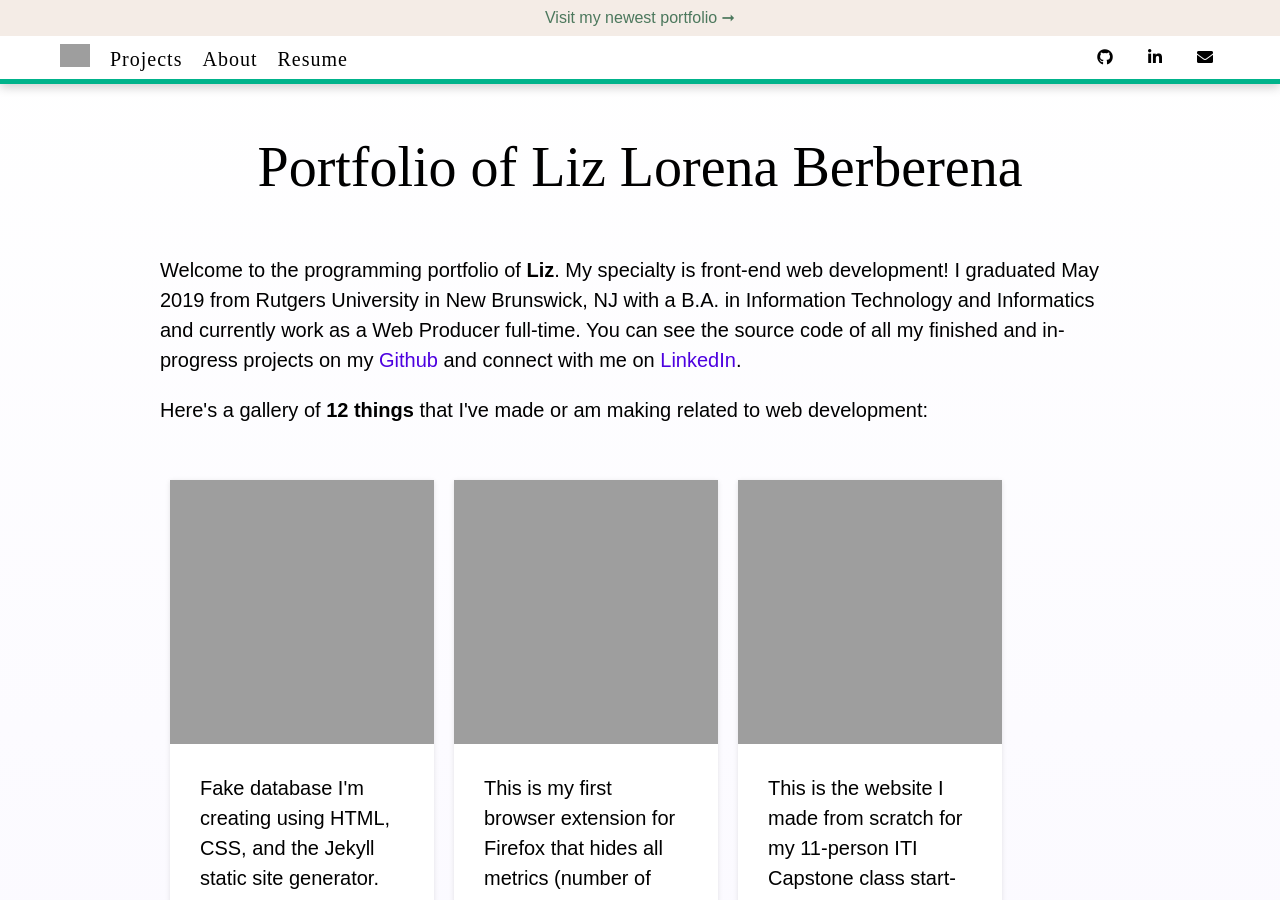
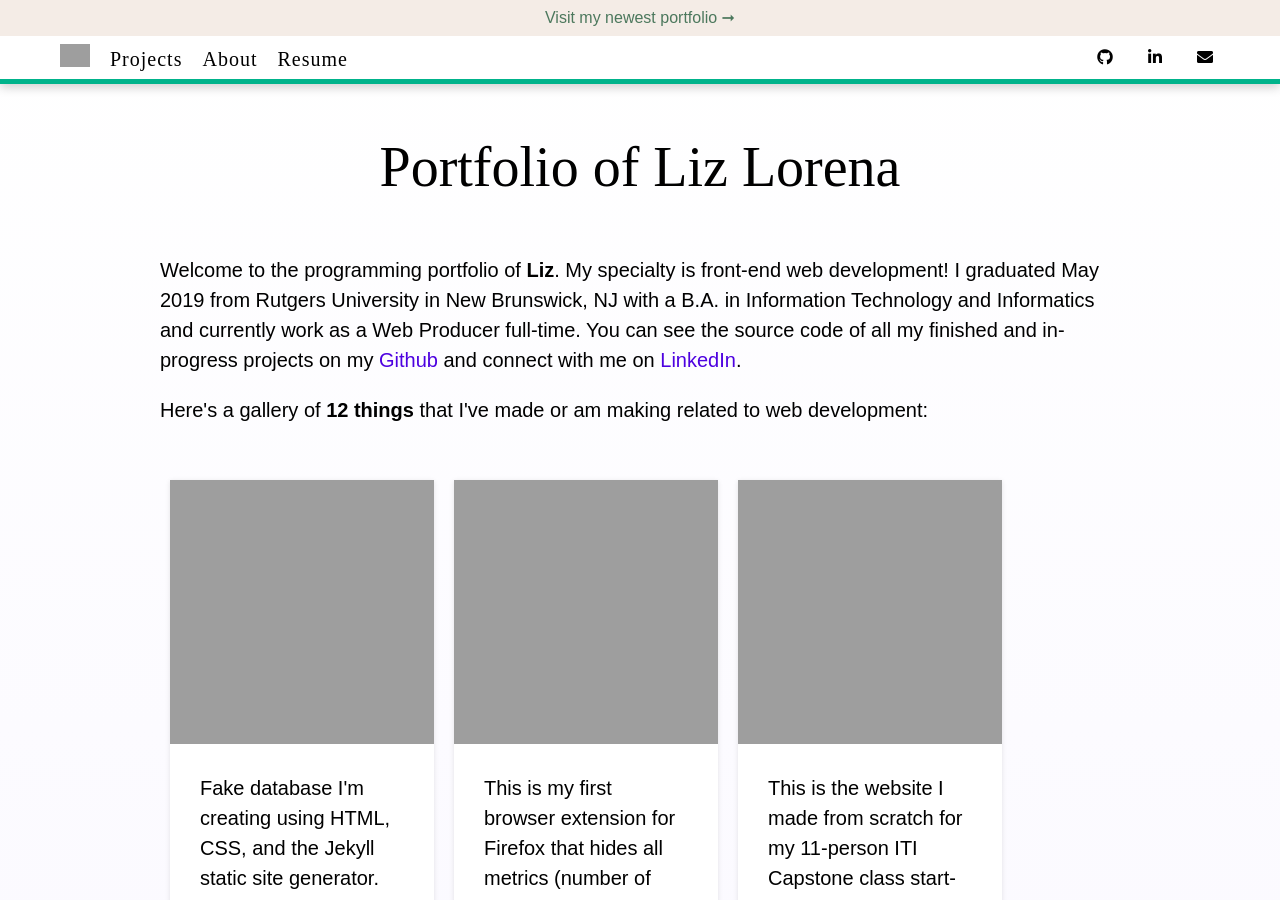
Before and after one commit to liz-lorena/mid-2019, a Jekyll site: the page built from index.html, in a window 1280 px wide and 900 px high. Built offline with Jekyll 4.4.1, drawn with Linux system fonts in a browser that asks for light colours; nearby versions of some CDN libraries; the list of posts is cut into pages by our own code; grey boxes are pictures that could not be loaded.

Commit message:
Update index.html

```diff
--- a/index.html
+++ b/index.html
@@ -3,7 +3,7 @@ layout: default
 title: Portfolio
 ---
 
-<h1>Portfolio of Liz Lorena Berberena</h1>
+<h1>Portfolio of Liz Lorena</h1>
 
 <p>Welcome to the programming portfolio of <strong>Liz</strong>. My specialty is front-end web development! I graduated May 2019 from Rutgers University in New Brunswick, NJ with a B.A. in Information Technology and Informatics and currently work as a Web Producer full-time. You can see the source code of all my finished and in-progress projects on my <a href="http://github.com/lizberberena" target="_blank" rel="noopener">Github</a> and connect with me on <a href="http://linkedin.com/in/lizberberena" target="_blank" rel="noopener">LinkedIn</a>.
 
```
